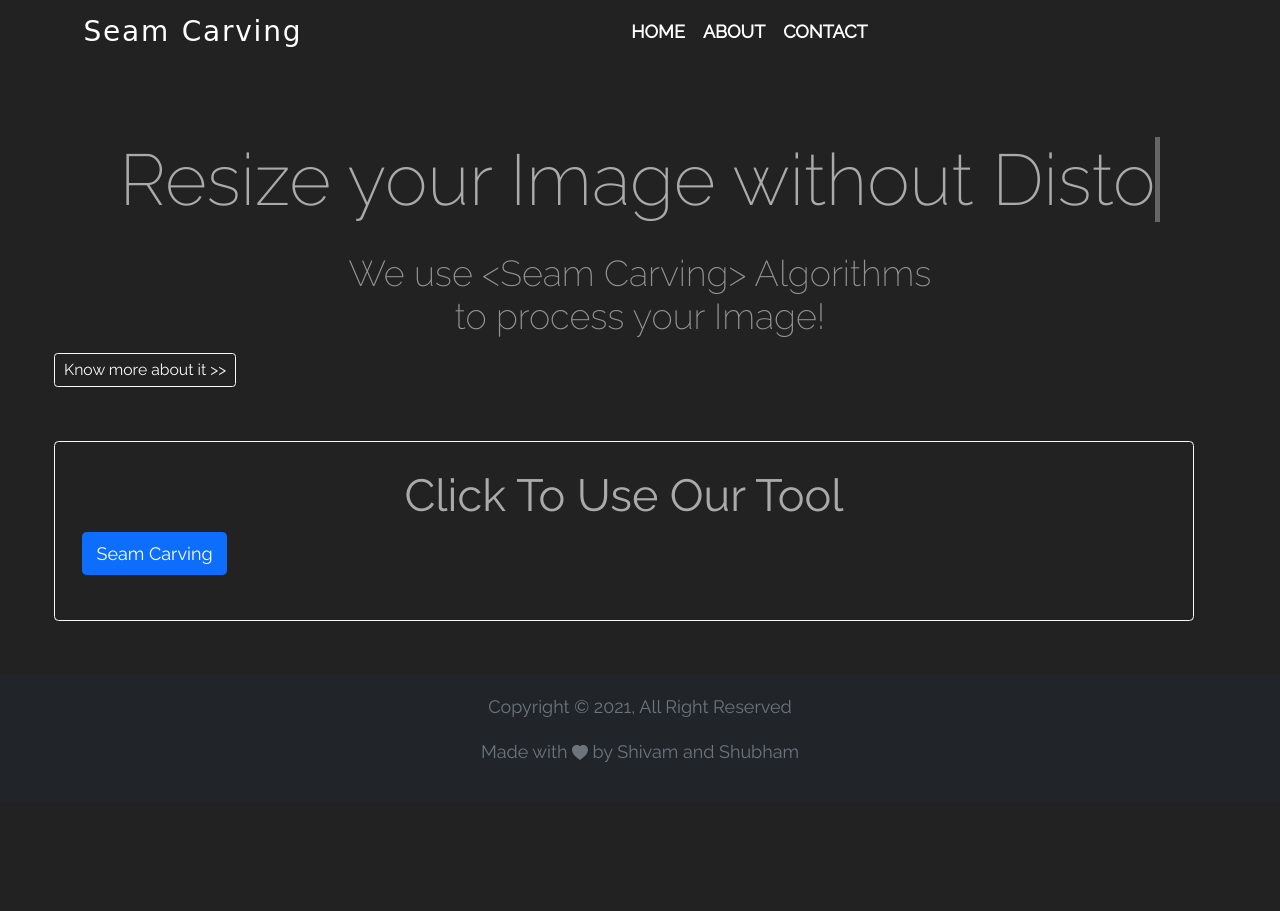
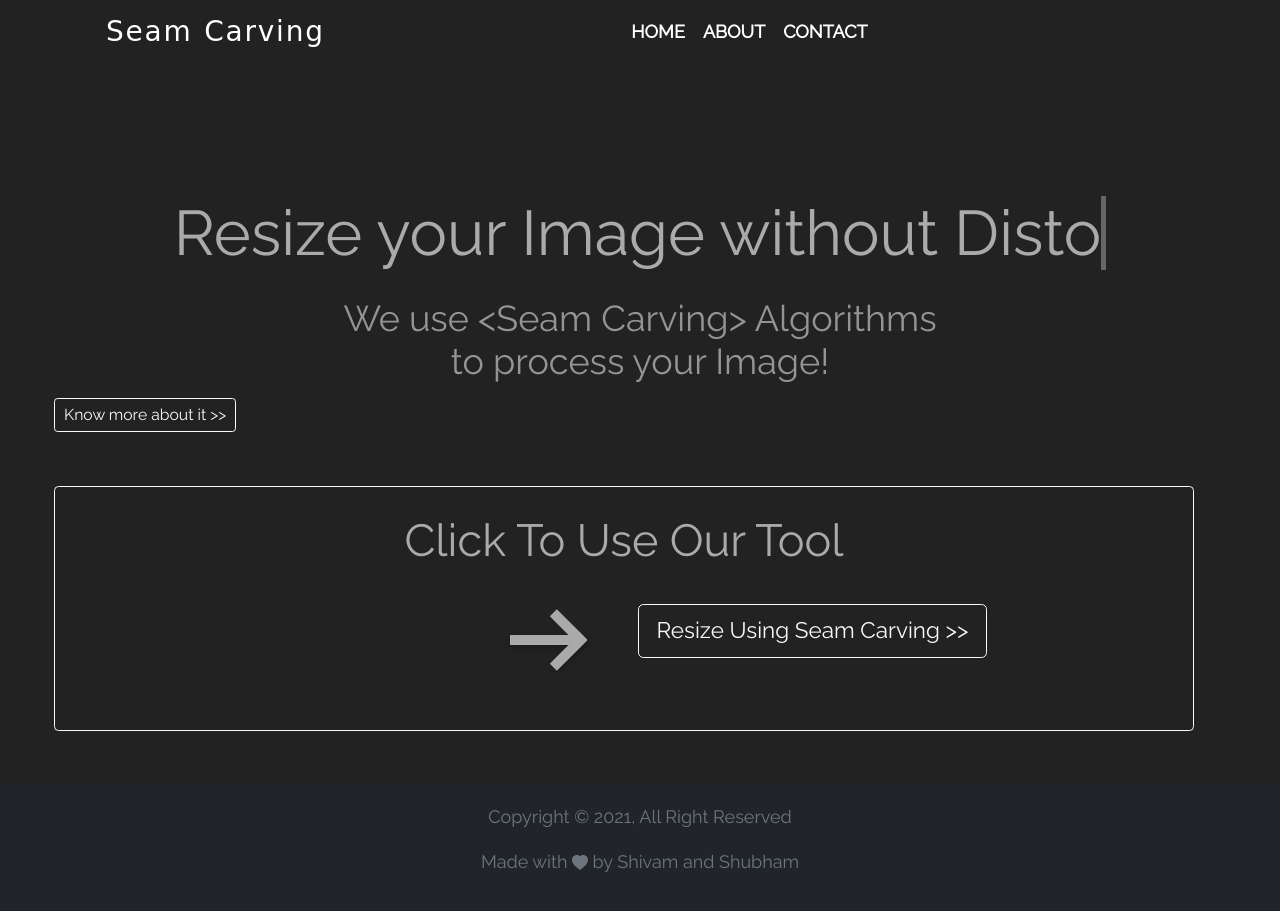
Before and after one commit to tripathi789308/seam-carving, a Django app: page / in a window 1280 px wide. Before the commit the page ends 762 px from the top, so only its background shows below. Run offline with Django 3.2, Linux system fonts and the light colour scheme; some libraries are stand-ins or nearby versions.

Commit message:
new changes
new animation changes and ui changes

```diff
--- a/seamcarving/seam-carving.py
+++ b/seamcarving/seam-carving.py
@@ -276,7 +276,8 @@ if uploaded_file is not None:
     set_h = st.text_input("Enter new Height ")
     set_w = st.text_input("Enter new Width ")
     if st.button("Resize"):
-        with st.spinner("Loading"):
+        with st.spinner('''Processing Image!
+        Applying Algorithm............'''):
             if set_h and set_w:
                 set_h=int(set_h)
                 set_w=int(set_w)
@@ -290,4 +291,4 @@ if uploaded_file is not None:
                 im = Image.fromarray(dst)
                 result_cap = "Resized Image. Height="+str(dst_h) +" Width=" +str(dst_w)
                 st.image(im, caption=result_cap, use_column_width=False)
-        st.success('Done!')
+        st.success('Done! Image is ready')
--- a/seamcarving/templates/contact.html
+++ b/seamcarving/templates/contact.html
@@ -170,7 +170,7 @@
 
 <body>
     <div class="container">
-        <nav class="navbar fixed-top navbar-expand-lg navbar-dark  p-2 mb-5 ">
+        <nav class="navbar navbar-expand-lg navbar-dark  p-2 mb-5 ">
             <div class="container">
 
                 <label class='brand-name'>Seam Carving</label>
@@ -208,7 +208,7 @@
                 </div>
                 <div class="row people d-flex justify-content-center">
                     <div class="col-md-4 col-lg-3 item">
-                        <div class="box" style="background-image:url({%static 'shubhampf.jpeg' %})">
+                        <div class="box" style="background-image:url({%static 'shubhampf.png' %})">
                             <div class="cover">
                                 <h3 class="name">Shubham Saurav</h3>
                                 <p class="title">Software Engineer</p>
--- a/seamcarving/templates/index.html
+++ b/seamcarving/templates/index.html
@@ -48,12 +48,12 @@
 
         h1,
         h2 {
-            font-weight: 300;
+            font-weight: 500;
             margin: 0.4em 0;
         }
 
         h1 {
-            font-size: 4em;
+            font-size: 3.5em;
         }
 
         h2 {
@@ -61,15 +61,58 @@
             font-size: 2em;
 
         }
-        .foot{
-            margin-left:0;
+
+        .icon {
+            position: relative;
+            top: 50%;
+            left: 50%;
+            transform: translate(-50%, -50%);
+            width: 80px;
+            height: 60px;
+            cursor: pointer;
+            margin-left: 200px;
+        }
+
+        .arrow {
+            position: absolute;
+            top: 25px;
+            width: 90%;
+            height: 10px;
+            background-color: #aaa;
+            box-shadow: 0 3px 5px rgba(0, 0, 0, .2);
+            animation: arrow 700ms linear infinite;
+        }
+
+        .arrow::after,
+        .arrow::before {
+            content: '';
+            position: absolute;
+            width: 60%;
+            height: 10px;
+            right: -8px;
+            background-color: #aaa;
+        }
+
+        .arrow::after {
+            top: -12px;
+            transform: rotate(45deg);
+        }
+
+        .arrow::before {
+            top: 12px;
+            box-shadow: 0 3px 5px rgba(0, 0, 0, .2);
+            transform: rotate(-45deg);
+        }
+
+        .foot {
+            margin-left: 0;
         }
     </style>
 </head>
 
 <body>
     <div class="container">
-        <nav class="navbar fixed-top navbar-expand-lg navbar-dark  p-2 mb-4 ">
+        <nav class="navbar navbar-expand-lg navbar-dark  p-2 mb-4 ">
             <div class="container">
 
                 <label class='brand-name'>Seam Carving</label>
@@ -108,14 +151,26 @@
     </section>
 
     <section>
+
         <div class='container m-5 p-4 border rounded-2 border-light'>
             <p class="h1 text-capitalize text-center">Click to Use our tool</p>
-            <div class="input-group mb-3">
-                <a href="http://localhost:8501">
-                    <button type="button" class="btn btn-primary">Seam Carving</button>
-                </a>
+            <div class="row">
+                <div class="col ">
+                    <div class="icon">
+                        <div class="arrow"></div>
+                    </div>
+                </div>
+                <div class="col m-4">
+                    <div class="input-group mb-3">
+                        <a href="http://localhost:8501">
+                            <button type="button" class="btn btn-outline-light btn-lg">Resize Using Seam Carving
+                                >></button>
+                        </a>
+                    </div>
+                </div>
             </div>
         </div>
+
     </section>
 
 
@@ -189,6 +244,21 @@
             css.type = "text/css";
             css.innerHTML = ".txt-rotate > .wrap { border-right: 0.08em solid #666 }";
             document.body.appendChild(css);
+            const $icon = document.querySelector('.icon');
+            const $arrow = document.querySelector('.arrow');
+            $arrow.animate([{
+                    left: '0'
+                },
+                {
+                    left: '20px'
+                },
+                {
+                    left: '0'
+                }
+            ], {
+                duration: 700,
+                iterations: Infinity
+            });
         };
     </script>
 
```
Also changed, not shown: seamcarving/demo.png (added), seamcarving/static/shubhampf.png (added), seamcarving/tempDir/IMG_20191006_105219.jpg (added), seamcarving/tempDir/demo.jpg (added), seamcarving/tempDir/demo5.jpg (added), seamcarving/tempDir/mountains-slopes-Old.jpg (added), seamcarving/tempDir/pexels-pixabay-417173.jpg (added).
